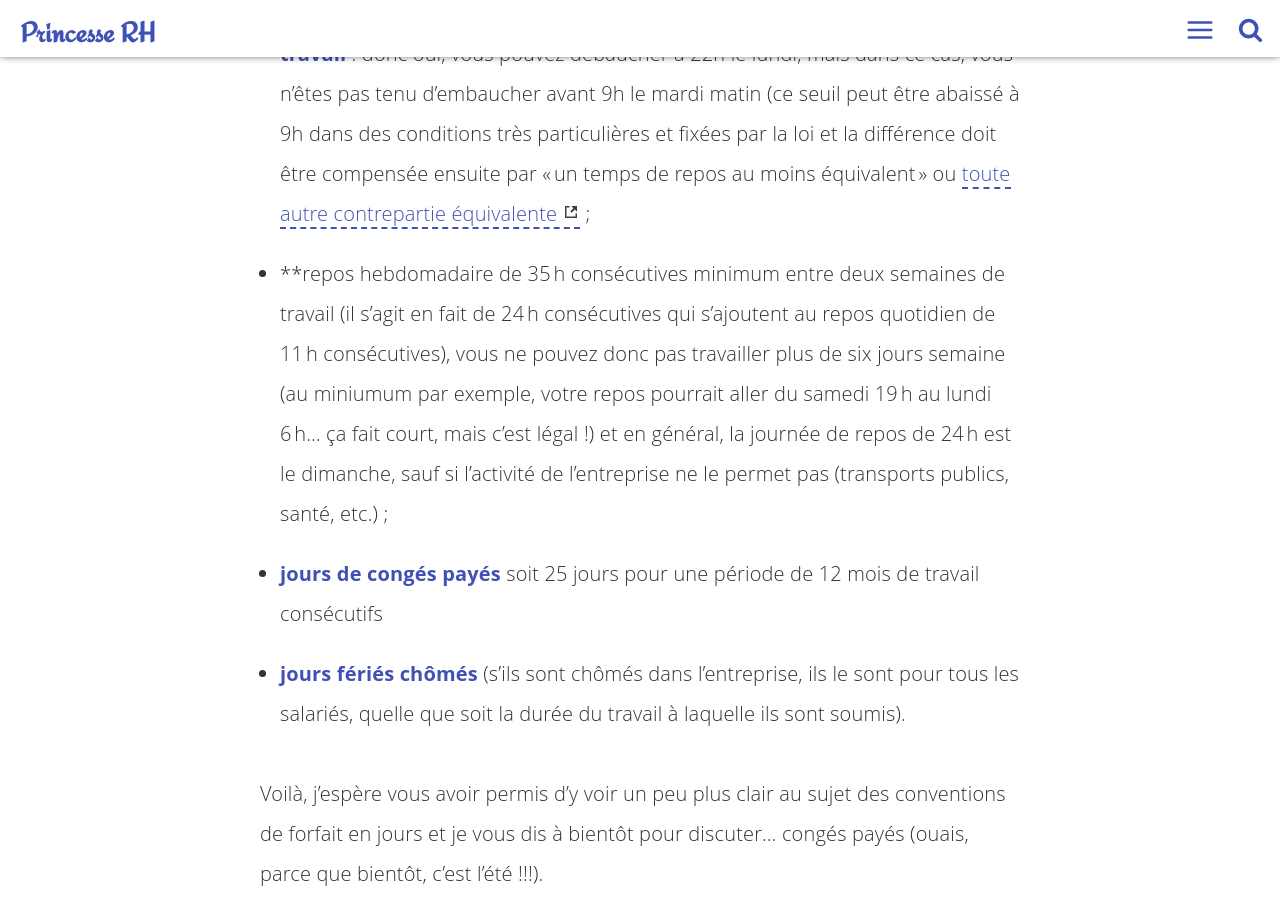
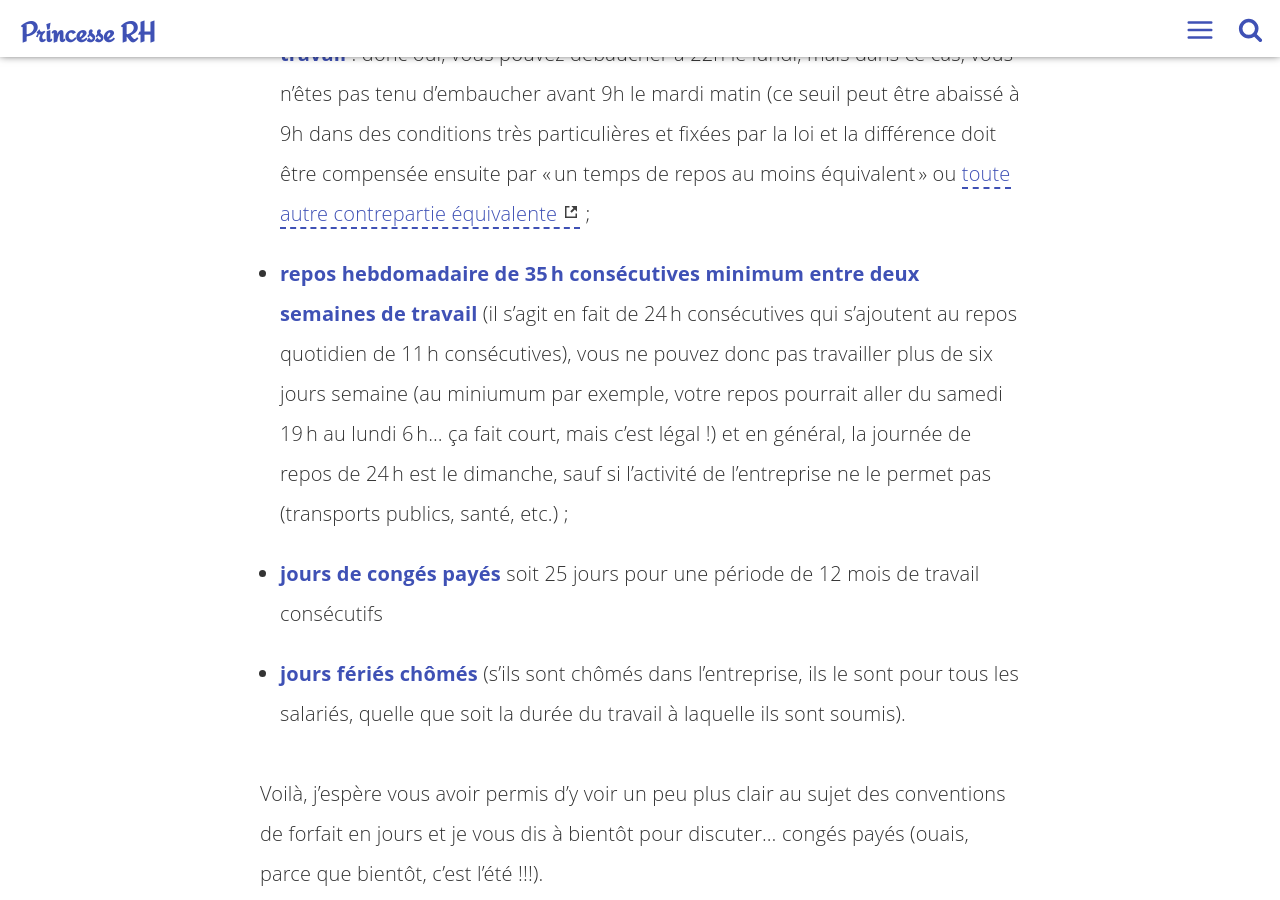
Before and after one commit to Libelilou/libelilou.github.io, a Jekyll site: the page built from _posts/rh/2017-05-08-forfait-jour.md, in a window 1280 px wide and 900 px high, scrolled down 7441 px. Built offline with Jekyll 4.4.1, drawn with Linux system fonts in a browser that asks for light colours; comment, search, counter and statistics services are not loaded.

Commit message:
Fix mise en forme

```diff
--- a/_posts/rh/2017-05-08-forfait-jour.md
+++ b/_posts/rh/2017-05-08-forfait-jour.md
@@ -82,7 +82,7 @@ Les conventions de forfait en jours doivent donc être définies de façon assez
 Même si son activité est très [libérée](https://youtu.be/TYc-SK1R9fQ?t=1m), le salarié au forfait en jours bénéficient tout de même des seuils légaux de :
 
 - **repos quotidien de 11&#8239;h consécutives minimum entre deux journées de travail** : donc oui, vous pouvez débaucher à 22h le lundi, mais dans ce cas, vous n'êtes pas tenu d'embaucher avant 9h le mardi matin (ce seuil peut être abaissé à 9h dans des conditions très particulières et fixées par la loi et la différence doit être compensée ensuite par "un temps de repos au moins équivalent" ou [toute autre contrepartie équivalente](https://youtu.be/PyTL-EET7DU?t=1m38s) ;
-- **repos hebdomadaire de 35&#8239;h consécutives minimum entre deux semaines de travail (il s'agit en fait de 24&#8239;h consécutives qui s'ajoutent au repos quotidien de 11&#8239;h consécutives), vous ne pouvez donc pas travailler plus de six jours semaine (au miniumum par exemple, votre repos pourrait aller du samedi 19&#8239;h au lundi 6&#8239;h… ça fait court, mais c'est légal !) et en général, la journée de repos de 24&#8239;h est le dimanche, sauf si l'activité de l'entreprise ne le permet pas (transports publics, santé, etc.) ;
+- **repos hebdomadaire de 35&#8239;h consécutives minimum entre deux semaines de travail** (il s'agit en fait de 24&#8239;h consécutives qui s'ajoutent au repos quotidien de 11&#8239;h consécutives), vous ne pouvez donc pas travailler plus de six jours semaine (au miniumum par exemple, votre repos pourrait aller du samedi 19&#8239;h au lundi 6&#8239;h… ça fait court, mais c'est légal !) et en général, la journée de repos de 24&#8239;h est le dimanche, sauf si l'activité de l'entreprise ne le permet pas (transports publics, santé, etc.) ;
 - **jours de congés payés** soit 25 jours pour une période de 12 mois de travail consécutifs
 - **jours fériés chômés** (s'ils sont chômés dans l'entreprise, ils le sont pour tous les salariés, quelle que soit la durée du travail à laquelle ils sont soumis).
 
```
